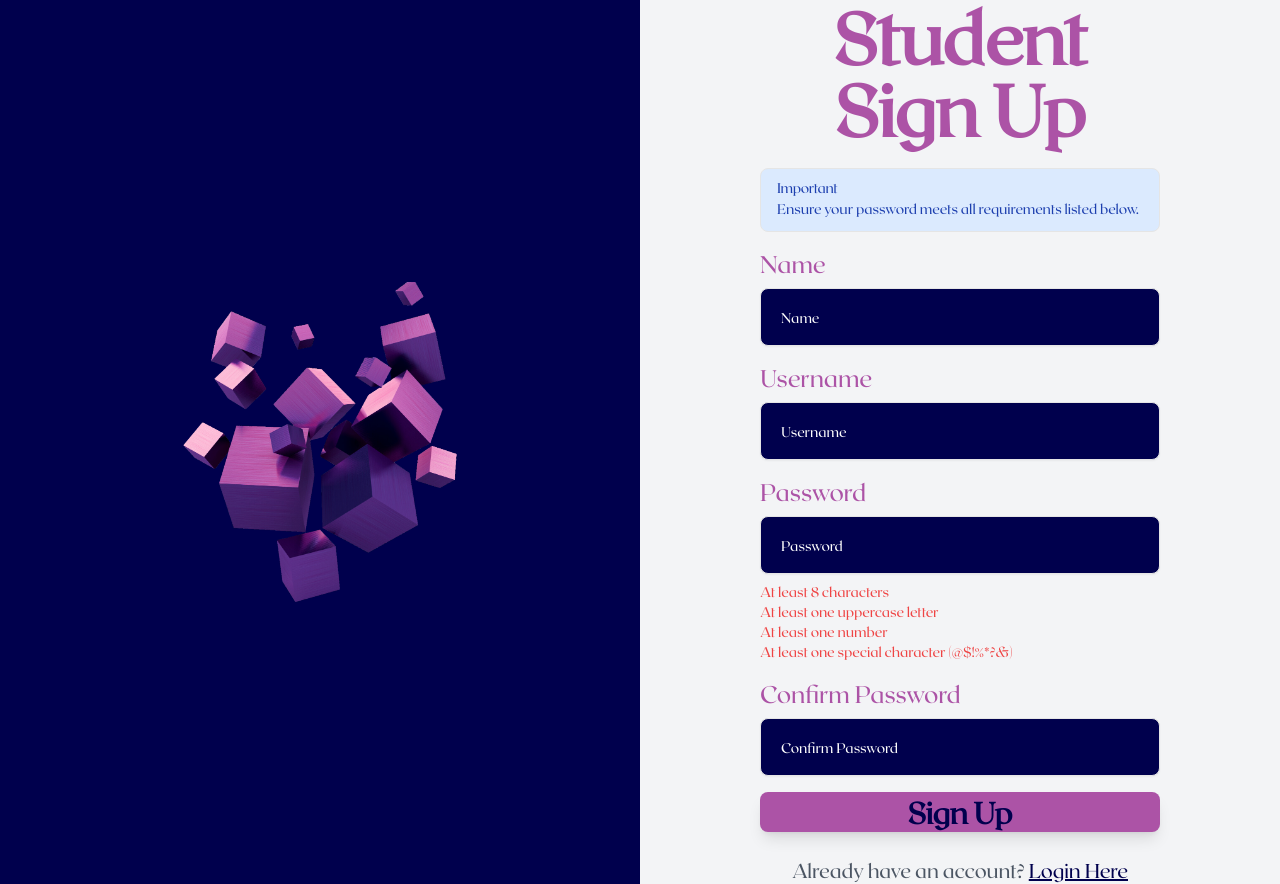
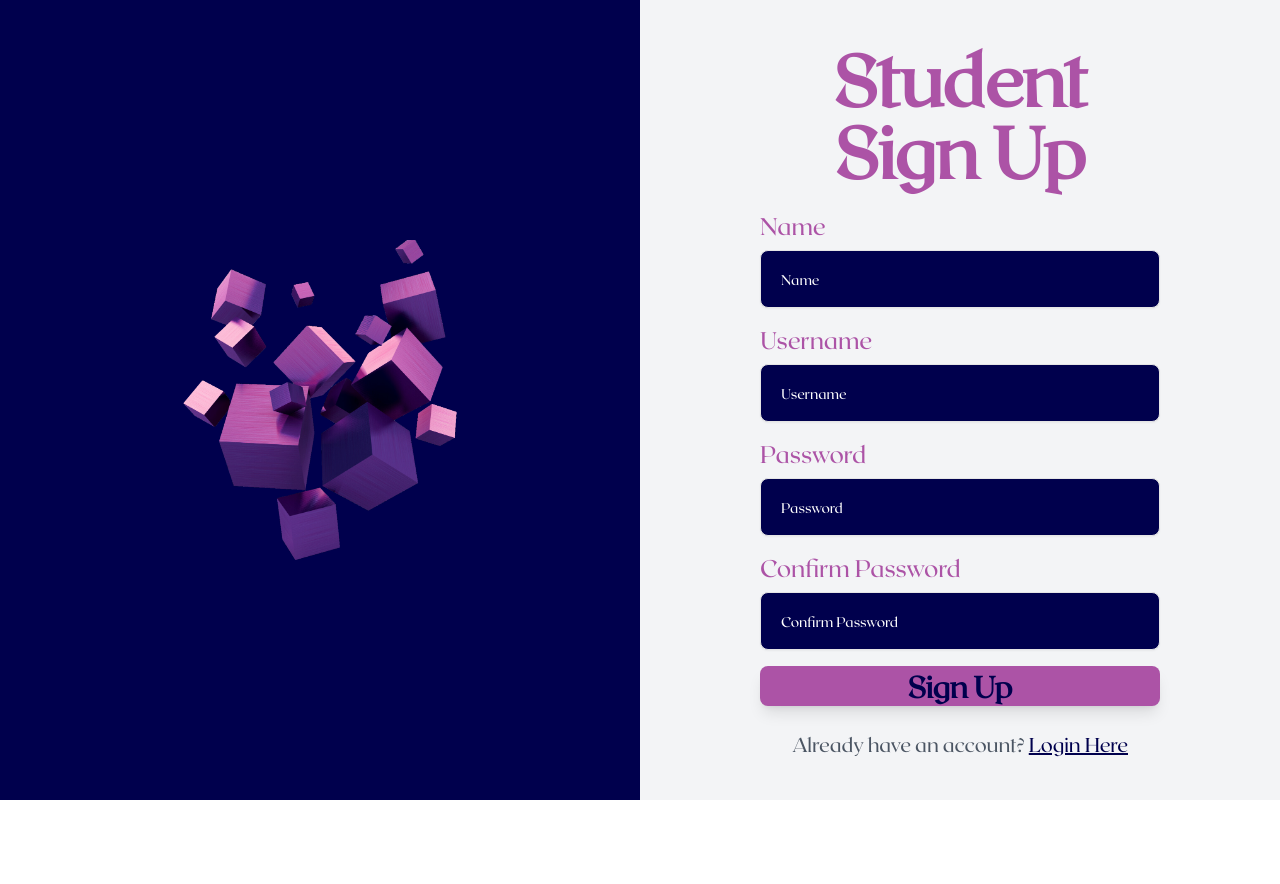
Before and after one commit to CSingh26/quiz-app, a Next.js app in the folder frontend/: page /register in a window 1280 px wide. After the commit the page ends 800 px from the top, so only its background shows below. Built offline with nearby package versions, Linux system fonts and the light colour scheme.

Commit message:
toastify-added

```diff
--- a/frontend/package.json
+++ b/frontend/package.json
@@ -23,6 +23,7 @@
     "react-dom": "19.0.0-rc-66855b96-20241106",
     "react-hook-form": "^7.54.0",
     "react-icons": "^5.4.0",
+    "react-toastify": "^10.0.6",
     "tailwind-merge": "^2.5.5",
     "tailwindcss-animate": "^1.0.7",
     "zod": "^3.24.1"
--- a/frontend/src/app/login/student/page.tsx
+++ b/frontend/src/app/login/student/page.tsx
@@ -6,15 +6,15 @@ import Link from "next/link"
 import { Input } from "@/components/ui/input"
 import { Button } from "@/components/ui/button"
 import { Label } from "@/components/ui/label"
-import { Alert, AlertTitle, AlertDescription } from "@/components/ui/alert"
 import { motion } from "framer-motion"
 import { Eye, EyeOff } from "lucide-react"
+import { ToastContainer, toast } from "react-toastify"
+import "react-toastify/dist/ReactToastify.css"
 
 export default function StudentLogin() {
   const [username, setUsername] = useState("")
   const [password, setPassword] = useState("")
   const [showPassword, setShowPassword] = useState(false)
-  const [error, setError] = useState<string | null>(null)
   const router = useRouter()
 
   const handleLogin = async () => {
@@ -33,19 +33,28 @@ export default function StudentLogin() {
 
       const data = await response.json()
       if (response.ok) {
-        alert("Student Login Successful")
-        router.push("/dashboard/student")
+        toast.success("Student Login Successful", {
+          position: "top-center"
+        })
+        setTimeout(() => {
+          router.push("/dashboard/student")
+        }, 1500)
       } else {
-        setError(data.message || "Login Failed")
+        toast.error(data.message || "Login Failed", {
+          position: "top-center"
+        })
       }
     } catch (err) {
-      setError("An unexpected error occurred. Please try again.")
+      toast.error("An unexpected error occurred. Please try again.", {
+        position: "top-center"
+      })
       console.error("Login Error", err)
     }
   }
 
   return (
     <div className="flex flex-col md:flex-row min-h-screen custom-font-1">
+      <ToastContainer position="top-right" autoClose={3000} />
       <motion.div
         initial={{ opacity: 0, x: -100 }}
         animate={{ opacity: 1, x: 0 }}
@@ -61,14 +70,6 @@ export default function StudentLogin() {
           >
             Login
           </motion.h1>
-
-          {/* Error Alert */}
-          {error && (
-            <Alert className="mb-6" variant="destructive">
-              <AlertTitle>Error</AlertTitle>
-              <AlertDescription>{error}</AlertDescription>
-            </Alert>
-          )}
 
           <motion.div
             initial={{ opacity: 0, y: 50 }}
--- a/frontend/src/app/register/page.tsx
+++ b/frontend/src/app/register/page.tsx
@@ -7,7 +7,8 @@ import { Button } from "@/components/ui/button"
 import { Label } from "@/components/ui/label"
 import { FormField, FormItem, FormMessage } from "@/components/ui/form"
 import { motion } from "framer-motion"
-import { Alert, AlertTitle, AlertDescription } from "@/components/ui/alert"
+import { ToastContainer, toast } from "react-toastify"
+import "react-toastify/dist/ReactToastify.css"
 
 export default function StudentSignUp() {
   const methods = useForm({
@@ -19,9 +20,49 @@ export default function StudentSignUp() {
     },
   })
 
-  const onSubmit = async (data: any) => {
+  const validatePassword = (password: string) => {
+    const criteria = {
+      length: password.length >= 8,
+      uppercase: /[A-Z]/.test(password),
+      number: /\d/.test(password),
+      specialChar: /[!@#$%^&*]/.test(password),
+    }
+
+    if (!criteria.length) return "Password must be at least 8 characters long."
+    if (!criteria.uppercase) return "Password must have at least one uppercase letter."
+    if (!criteria.number) return "Password must have at least one number."
+    if (!criteria.specialChar) return "Password must have at least one special character."
+    return null
+  }
+
+  const onSubmit = async (data: {
+    name: string
+    username: string
+    password: string
+    confirmPassword: string
+  }) => {
+    // Check if all fields are filled
+    if (!data.name || !data.username || !data.password || !data.confirmPassword) {
+      toast.error("All fields are required!", {
+        position: "top-center",
+      })
+      return
+    }
+
+    // Check if passwords match
     if (data.password !== data.confirmPassword) {
-      alert("Passwords do not match!")
+      toast.error("Passwords do not match!", {
+        position: "top-center",
+      })
+      return
+    }
+
+    // Validate password criteria
+    const passwordError = validatePassword(data.password)
+    if (passwordError) {
+      toast.error(passwordError, {
+        position: "top-center",
+      })
       return
     }
 
@@ -41,17 +82,19 @@ export default function StudentSignUp() {
       const responseData = await response.json()
 
       if (response.ok) {
-        alert("Signup Successful!")
+        toast.success("Signup Successful!")
       } else {
-        alert(responseData.message || "Signup Failed")
+        toast.error(responseData.message || "Signup Failed")
       }
     } catch (err) {
+      toast.error("An unexpected error occurred. Please try again.")
       console.error("Error during Signup:", err)
     }
   }
 
   return (
     <div className="flex flex-col md:flex-row min-h-screen custom-font-1">
+      <ToastContainer position="top-right" autoClose={3000} />
       <motion.div
         initial={{ opacity: 0, x: 100 }}
         animate={{ opacity: 1, x: 0 }}
@@ -79,12 +122,6 @@ export default function StudentSignUp() {
           >
             Student Sign Up
           </motion.h1>
-          <Alert className="mb-4 bg-blue-100 text-blue-800">
-            <AlertTitle>Important</AlertTitle>
-            <AlertDescription>
-              Ensure your password meets all requirements listed below.
-            </AlertDescription>
-          </Alert>
           <FormProvider {...methods}>
             <form
               onSubmit={methods.handleSubmit(onSubmit)}
@@ -144,44 +181,6 @@ export default function StudentSignUp() {
                       {...field}
                       className="mt-2 text-white bg-[#00004d] placeholder:text-white placeholder-opacity-100 focus:outline-none focus:ring-2 focus:ring-blue-500 rounded-lg px-5 py-7 pr-12"
                     />
-                    <ul className="text-sm mt-2">
-                      <li
-                        className={
-                          field.value.length >= 8
-                            ? "text-green-500"
-                            : "text-red-500"
-                        }
-                      >
-                        At least 8 characters
-                      </li>
-                      <li
-                        className={
-                          /[A-Z]/.test(field.value)
-                            ? "text-green-500"
-                            : "text-red-500"
-                        }
-                      >
-                        At least one uppercase letter
-                      </li>
-                      <li
-                        className={
-                          /\d/.test(field.value)
-                            ? "text-green-500"
-                            : "text-red-500"
-                        }
-                      >
-                        At least one number
-                      </li>
-                      <li
-                        className={
-                          /[@#$%^&*?!]/.test(field.value)
-                            ? "text-green-500"
-                            : "text-red-500"
-                        }
-                      >
-                        At least one special character (@$!%*?&)
-                      </li>
-                    </ul>
                     <FormMessage />
                   </FormItem>
                 )}
@@ -203,19 +202,6 @@ export default function StudentSignUp() {
                       {...field}
                       className="mt-2 text-white bg-[#00004d] placeholder:text-white placeholder-opacity-100 focus:outline-none focus:ring-2 focus:ring-blue-500 rounded-lg px-5 py-7 pr-12"
                     />
-                    {field.value.length > 0 && (
-                      <p
-                        className={
-                          field.value === methods.getValues("password")
-                            ? "text-green-500 text-sm"
-                            : "text-red-500 text-sm"
-                        }
-                      >
-                        {field.value === methods.getValues("password")
-                          ? "Passwords match"
-                          : "Passwords do not match"}
-                      </p>
-                    )}
                     <FormMessage />
                   </FormItem>
                 )}
```
Also changed, not shown: 1 other file (tests, documents, lock files or other folders).
